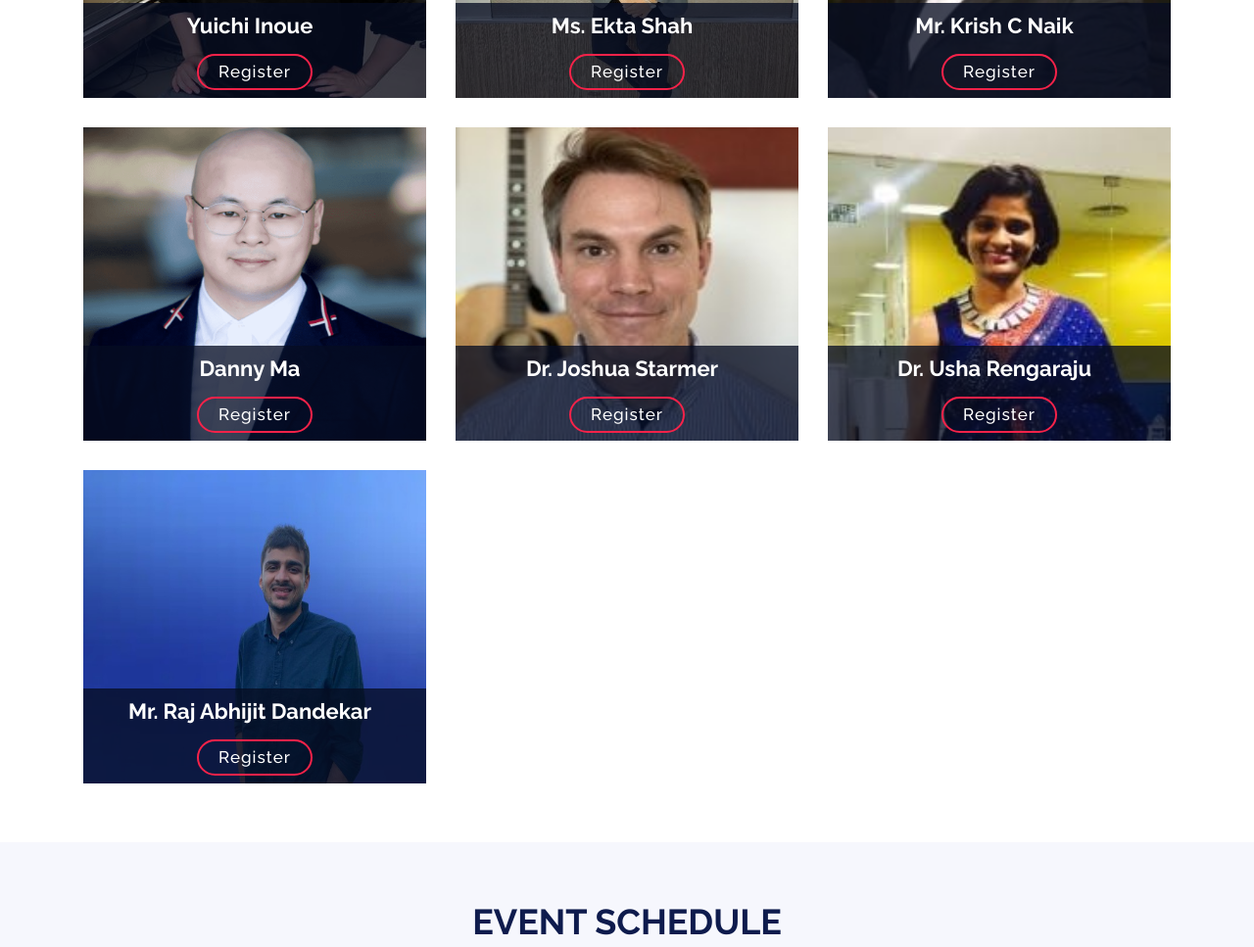
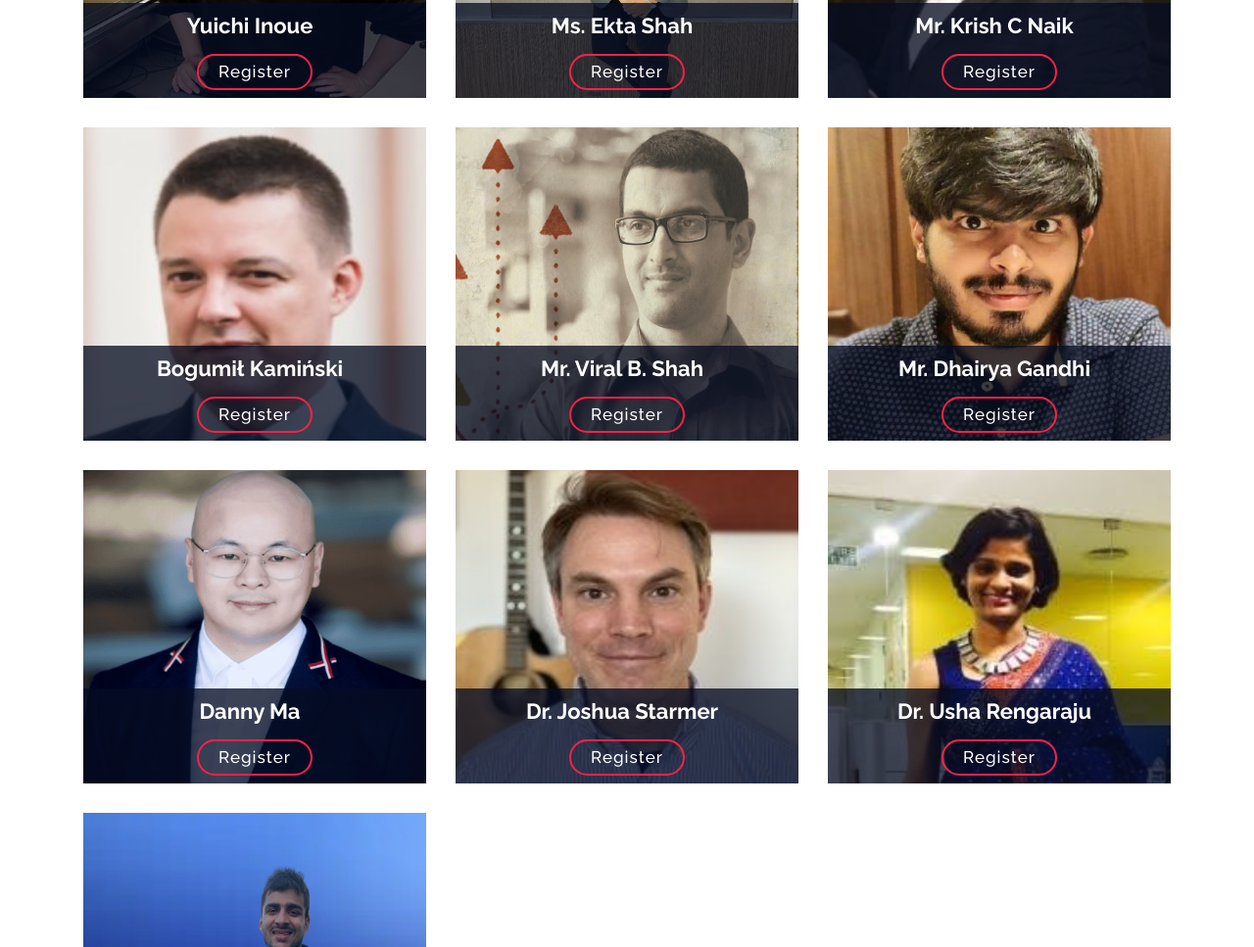
Before and after one commit to SDS-Society-for-Data-Science-BIT-Mesra/Data-Science-Summit, a plain HTML site: page index.html in a window 1280 px wide. Shown: the part 1533-2500 px from the top of the page at 98% size. Drawn offline with nearby package versions, Linux system fonts and the light colour scheme.

Commit message:
Updated speakers and sponsors section.

```diff
--- a/index.html
+++ b/index.html
@@ -108,7 +108,7 @@ More details coming soon! Stay safe! Stay tuned!
               </li>
               <li>
                 <div class="small-text">
-                  * This is only for Team Registration. For registering in webinars scroll <a class="scrollto" href="#speakers">below</a>!
+                  * This is for Team Registration ONLY. For registering in webinars scroll <a class="scrollto" href="#speakers">below</a>!
                 </div>
               </li>
               </ul>
@@ -140,7 +140,7 @@ More details coming soon! Stay safe! Stay tuned!
                 <!-- <p>Quas alias incidunt</p> -->
                 <div class="register">
 
-<!--                   <a href="#about" target="_blank" rel="noopener" class="register-btn">Register</a> -->
+                  <!--<a href="#about" target="_blank" rel="noopener" class="register-btn">Register</a> -->
 
                   <a href="https://forms.gle/1hWXvp9rk3EPMUGk6" class="register-btn">Register</a>
                 </div>
@@ -150,7 +150,7 @@ More details coming soon! Stay safe! Stay tuned!
 
               </div>
                 <div class="social">
-                  <a href="https://www.linkedin.com/in/inoichan/" target="_blank" rel="noopener"><i class="fa fa-linkedin"></i></a>
+                  <a href="https://www.linkedin.com/in/inoichan/" target="_blank" rel="noopener noreferrer"><i class="fa fa-linkedin"></i></a>
                 </div>
               </div>
             </div>
@@ -162,14 +162,14 @@ More details coming soon! Stay safe! Stay tuned!
                 <h3><a href="speaker-details.html">Ms. Ekta Shah</a></h3>
                 <!-- <p>Quas alias incidunt</p> -->
                 <div class="register">
-                  <a href="https://forms.gle/GS7jmHSPTtshrCqD6" target="_blank" rel="noopener" class="register-btn">Register</a>
+                  <a href="https://forms.gle/GS7jmHSPTtshrCqD6" target="_blank" rel="noopener noreferrer" class="register-btn">Register</a>
                 </div>
                 <div class="detail">
                   <h6 style="color: #fff;">Breaking in the field of Data Science.</h6>
                   <p>6/2/2021 at 4:00PM</p>
                 </div>
                 <div class="social">
-                  <a href="https://www.linkedin.com/in/ekta-shah30/" target="_blank" rel="noopener"><i class="fa fa-linkedin"></i></a>
+                  <a href="https://www.linkedin.com/in/ekta-shah30/" target="_blank" rel="noopener noreferrer"><i class="fa fa-linkedin"></i></a>
                 </div>
               </div>
             </div>
@@ -181,14 +181,71 @@ More details coming soon! Stay safe! Stay tuned!
                 <h3><a href="speaker-details.html">Mr. Krish C Naik</a></h3>
                 <!-- <p>Quas alias incidunt</p> -->
                 <div class="register">
-                  <a href="https://forms.gle/FReZTqFSyB9F4UJL6" target="_blank" rel="noopener" class="register-btn">Register</a>
+                  <a href="https://forms.gle/FReZTqFSyB9F4UJL6" target="_blank" rel="noopener noreferrer" class="register-btn">Register</a>
                 </div>
                 <div class="detail">
                   <h6 style="color: #fff;">End to End lifecycle for data science Project.</h6>
                   <p>9/2/2021 at 11:00AM</p>
                 </div>
                 <div class="social">
-                  <a href="https://www.linkedin.com/in/naikkrish/" target="_blank" rel="noopener"><i class="fa fa-linkedin"></i></a>
+                  <a href="https://www.linkedin.com/in/naikkrish/" target="_blank" rel="noopener noreferrer"><i class="fa fa-linkedin"></i></a>
+                </div>
+              </div>
+            </div>
+          </div>
+          <div class="col-lg-4 col-md-6">
+            <div class="speaker">
+              <img src="img/speakers/bogumil kaminski.jpeg" alt="Speaker 3" class="img-fluid">
+              <div class="details">
+                <h3><a href="speaker-details.html">Bogumił Kamiński</a></h3>
+                <!-- <p>Quas alias incidunt</p> -->
+                <div class="register">
+                  <a href="#" target="_blank" rel="noopener noreferrer" class="register-btn">Register</a>
+                </div>
+                <div class="detail">
+                  <h6 style="color: #fff;">Tutorial on data science with the Julia language.</h6>
+                  <p>10/2/2021 at 2:00PM</p>
+                </div>
+                <div class="social">
+                  <a href="https://www.linkedin.com/in/bogumilkaminski/" target="_blank" rel="noopener noreferrer"><i class="fa fa-linkedin"></i></a>
+                </div>
+              </div>
+            </div>
+          </div>
+          <div class="col-lg-4 col-md-6">
+            <div class="speaker">
+              <img src="img/speakers/Viral B Shah.jpeg" alt="Speaker 3" class="img-fluid">
+              <div class="details">
+                <h3><a href="speaker-details.html">Mr. Viral B. Shah</a></h3>
+                <!-- <p>Quas alias incidunt</p> -->
+                <div class="register">
+                  <a href="https://forms.gle/ejVtLT6CPDf1SQqE7" target="_blank" rel="noopener noreferrer" class="register-btn">Register</a>
+                </div>
+                <div class="detail">
+                  <h6 style="color: #fff;">What's Next in Machine Learning: Differentiable Programming.</h6>
+                  <p>11/2/2021 at 7:30PM</p>
+                </div>
+                <div class="social">
+                  <a href="https://www.linkedin.com/in/viralbshah/" target="_blank" rel="noopener noreferrer"><i class="fa fa-linkedin"></i></a>
+                </div>
+              </div>
+            </div>
+          </div>
+          <div class="col-lg-4 col-md-6">
+            <div class="speaker">
+              <img src="img/speakers/Dhairya Gandhi.jpeg" alt="Speaker 3" class="img-fluid">
+              <div class="details">
+                <h3><a href="speaker-details.html">Mr. Dhairya Gandhi</a></h3>
+                <!-- <p>Quas alias incidunt</p> -->
+                <div class="register">
+                  <a href="https://forms.gle/ejVtLT6CPDf1SQqE7" target="_blank" rel="noopener noreferrer" class="register-btn">Register</a>
+                </div>
+                <div class="detail">
+                  <h6 style="color: #fff;">What's Next in Machine Learning: Differentiable Programming.</h6>
+                  <p>11/2/2021 at 2:00PM & 7:30PM</p>
+                </div>
+                <div class="social">
+                  <a href="#" target="_blank" rel="noopener noreferrer"><i class="fa fa-linkedin"></i></a>
                 </div>
               </div>
             </div>
@@ -200,14 +257,14 @@ More details coming soon! Stay safe! Stay tuned!
                 <h3><a href="speaker-details.html">Danny Ma</a></h3>
                 <!-- <p>Quas alias incidunt</p> -->
                 <div class="register">
-                  <a href="https://forms.gle/fN72tRiFq1y3ZtZo9" target="_blank" rel="noopener" class="register-btn">Register</a>
+                  <a href="https://forms.gle/fN72tRiFq1y3ZtZo9" target="_blank" rel="noopener noreferrer" class="register-btn">Register</a>
                 </div>
                 <div class="detail">
                   <h6 style="color: #fff;">On the Importance of Data Science Mentorship.</h6>
                   <p>14/2/2021 at 9:00AM</p>
                 </div>
                 <div class="social">
-                  <a href="https://www.linkedin.com/in/datawithdanny/" target="_blank" rel="noopener"><i class="fa fa-linkedin"></i></a>
+                  <a href="https://www.linkedin.com/in/datawithdanny/" target="_blank" rel="noopener noreferrer"><i class="fa fa-linkedin"></i></a>
                 </div>
               </div>
             </div>
@@ -219,14 +276,14 @@ More details coming soon! Stay safe! Stay tuned!
                 <h3><a href="speaker-details.html">Dr. Joshua Starmer</a></h3>
                 <!-- <p>Quas alias incidunt</p> -->
                 <div class="register">
-                  <a href="https://forms.gle/RhfeCT85RDk5dwo98" target="_blank" rel="noopener" class="register-btn">Register</a>
+                  <a href="https://forms.gle/RhfeCT85RDk5dwo98" target="_blank" rel="noopener noreferrer" class="register-btn">Register</a>
                 </div>
                 <div class="detail">
                   <h6 style="color: #fff;">To be announced.</h6>
                   <p>15/2/2021 at 7:30PM</p>
                 </div>
                 <div class="social">
-                  <a href="https://www.linkedin.com/in/joshua-starmer-95a554130/" target="_blank" rel="noopener"><i class="fa fa-linkedin"></i></a>
+                  <a href="https://www.linkedin.com/in/joshua-starmer-95a554130/" target="_blank" rel="noopener noreferrer"><i class="fa fa-linkedin"></i></a>
                 </div>
               </div>
             </div>
@@ -238,14 +295,14 @@ More details coming soon! Stay safe! Stay tuned!
                 <h3><a href="speaker-details.html">Dr. Usha Rengaraju</a></h3>
                 <!-- <p>Quas alias incidunt</p> -->
                 <div class="register">
-                  <a href="https://forms.gle/nDqFFqLMpaevj5nj9" target="_blank" rel="noopener" class="register-btn">Register</a>
+                  <a href="https://forms.gle/nDqFFqLMpaevj5nj9" target="_blank" rel="noopener noreferrer" class="register-btn">Register</a>
                 </div>
                 <div class="detail">
                   <h6 style="color: #fff;">Getting started with Kaggle (Kaggle 101).</h6>
                   <p>19/2/2021 at 11:30AM</p>
                 </div>
                 <div class="social">
-                  <a href="https://www.linkedin.com/in/usha-rengaraju-b570b7a2/" target="_blank" rel="noopener"><i class="fa fa-linkedin"></i></a>
+                  <a href="https://www.linkedin.com/in/usha-rengaraju-b570b7a2/" target="_blank" rel="noopener noreferrer"><i class="fa fa-linkedin"></i></a>
                 </div>
               </div>
             </div>
@@ -257,14 +314,14 @@ More details coming soon! Stay safe! Stay tuned!
                 <h3><a href="speaker-details.html">Mr. Raj Abhijit Dandekar</a></h3>
                 <!-- <p>Quas alias incidunt</p> -->
                 <div class="register">
-                  <a href="https://forms.gle/UzMtfyaZ8sjBgJxc9" target="_blank" rel="noopener" class="register-btn">Register</a>
+                  <a href="https://forms.gle/UzMtfyaZ8sjBgJxc9" target="_blank" rel="noopener noreferrer" class="register-btn">Register</a>
                 </div>
                 <div class="detail">
                   <h6 style="color: #fff;">Scientific Machine Learning: Applications to the Covid-19 pandemic.</h6>
                   <p>18/2/2021 at 7:00PM</p>
                 </div>
                 <div class="social">
-                  <a href="https://www.linkedin.com/in/raj-abhijit-dandekar-67a33118a/" target="_blank" rel="noopener"><i class="fa fa-linkedin"></i></a>
+                  <a href="https://www.linkedin.com/in/raj-abhijit-dandekar-67a33118a/" target="_blank" rel="noopener noreferrer"><i class="fa fa-linkedin"></i></a>
                 </div>
               </div>
             </div>
@@ -487,19 +544,19 @@ More details coming soon! Stay safe! Stay tuned!
 
           <div class="col-lg-3 col-md-4 col-xs-6">
             <div class="supporter-logo">
-              <img src="img/sponsors/new final logo duck-1.jpg" class="img-fluid" alt="">
+              <img src="img/sponsors/rsz_code_warriors_bg.jpg" class="img-fluid" alt="">
             </div>
           </div>
 
           <div class="col-lg-3 col-md-4 col-xs-6">
             <div class="supporter-logo">
-              <img src="https://cdn.appythings.nl/wp-content/uploads/2018/06/aws-logo-icon-PNG-Transparent-Background.png" class="img-fluid" alt="">
+              <img src="img/sponsors/NFT.png" class="img-fluid" alt="">
             </div>
           </div>
 
           <div class="col-lg-3 col-md-4 col-xs-6">
             <div class="supporter-logo">
-              <img src="img/sponsors/8.png" class="img-fluid" alt="">
+              <img src="img/sponsors/new final logo duck-1.jpg" class="img-fluid" alt="">
             </div>
           </div>
 
@@ -729,7 +786,7 @@ More details coming soon! Stay safe! Stay tuned!
       <div class="container">
         <div class="container">
           <div class="copyright">
-            &copy; Copyright 2021 All Rights Reserved. | <a href="https://sdsbitmesra.in "target="_blank" rel="noopener"> <strong>Society for Data Science</strong> </a>.
+            &copy; Copyright 2021 All Rights Reserved. | <a href="https://sdsbitmesra.in "target="_blank" rel="noopener noreferrer"> <strong>Society for Data Science</strong> </a>.
           </div>
 
         </div>
```
Also changed, not shown: img/speakers/Dhairya Gandhi.jpeg (added), img/speakers/Viral B Shah.jpeg (added), img/speakers/bogumil kaminski.jpeg (added), img/sponsors/Code Warriors_bg.jpg (added), img/sponsors/NFT.png (added), img/sponsors/rsz_code_warriors_bg.jpg (added).
